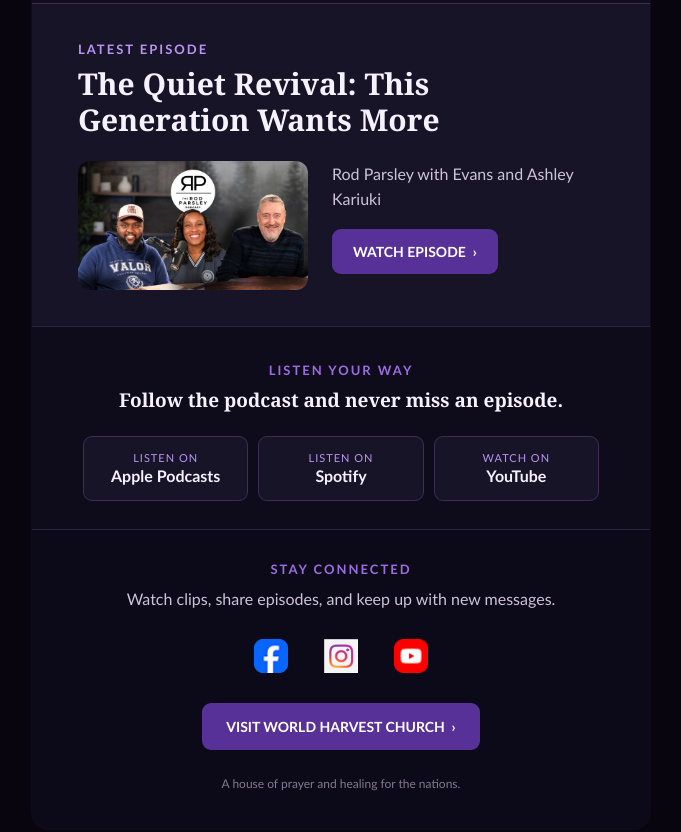
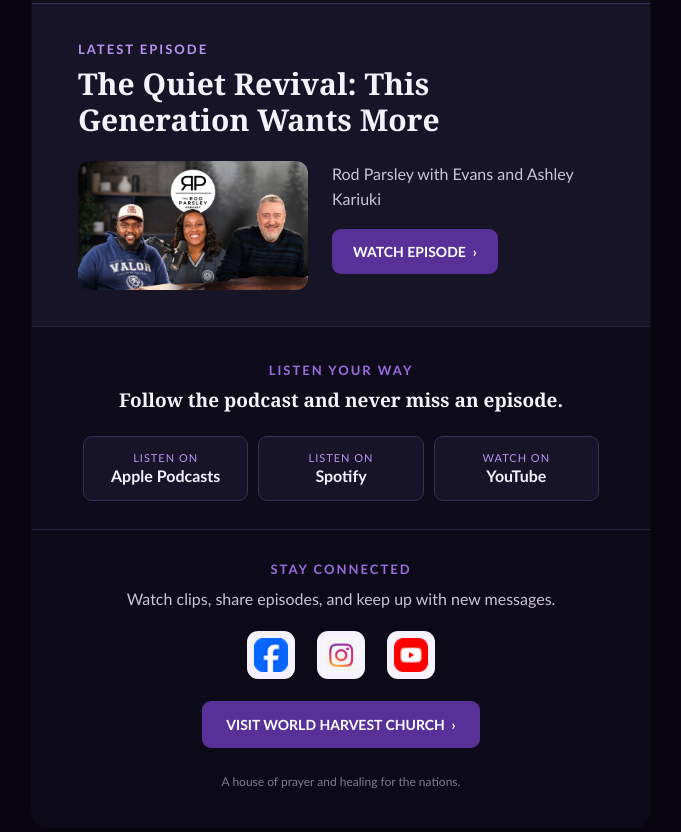
Before and after one commit to firebrandnation-dev/rodparsley-daily-devotion-email-3, a plain HTML site: page index.html in a window 1280 px wide. Shown: the part 2417-3249 px from the top of the page, without its empty margins (299-980 px from the left). Drawn offline with Linux system fonts and the light colour scheme.

Commit message:
Align WHC social icon cards

```diff
--- a/index.html
+++ b/index.html
@@ -195,17 +195,17 @@
               <table role="presentation" width="210" cellspacing="0" cellpadding="0" border="0" style="width:210px; max-width:100%; margin:0 auto 22px;">
                 <tr>
                   <td class="social-cell" width="70" align="center">
-                    <a href="https://www.facebook.com/whclife" target="_blank" style="display:block; padding:8px; text-decoration:none;">
+                    <a href="https://www.facebook.com/whclife" target="_blank" style="display:block; width:34px; padding:7px; margin:0 auto; background:#F5F2FD; border-radius:11px; text-decoration:none;">
                       <img src="https://raw.githubusercontent.com/firebrandnation-dev/rodparsley-daily-devotion-email-3/main/assets/icons/facebook.png" width="34" height="34" alt="World Harvest Church on Facebook" style="width:34px; height:34px; margin:0 auto;">
                     </a>
                   </td>
                   <td class="social-cell" width="70" align="center">
-                    <a href="https://www.instagram.com/whclife" target="_blank" style="display:block; padding:8px; text-decoration:none;">
+                    <a href="https://www.instagram.com/whclife" target="_blank" style="display:block; width:34px; padding:7px; margin:0 auto; background:#F5F2FD; border-radius:11px; text-decoration:none;">
                       <img src="https://raw.githubusercontent.com/firebrandnation-dev/rodparsley-daily-devotion-email-3/main/assets/icons/instagram.png" width="34" height="34" alt="World Harvest Church on Instagram" style="width:34px; height:34px; margin:0 auto;">
                     </a>
                   </td>
                   <td class="social-cell" width="70" align="center">
-                    <a href="https://www.youtube.com/@rodparsley" target="_blank" style="display:block; padding:8px; text-decoration:none;">
+                    <a href="https://www.youtube.com/@rodparsley" target="_blank" style="display:block; width:34px; padding:7px; margin:0 auto; background:#F5F2FD; border-radius:11px; text-decoration:none;">
                       <img src="https://raw.githubusercontent.com/firebrandnation-dev/rodparsley-daily-devotion-email-3/main/assets/icons/youtube.png" width="34" height="34" alt="World Harvest Church on YouTube" style="width:34px; height:34px; margin:0 auto;">
                     </a>
                   </td>
```
